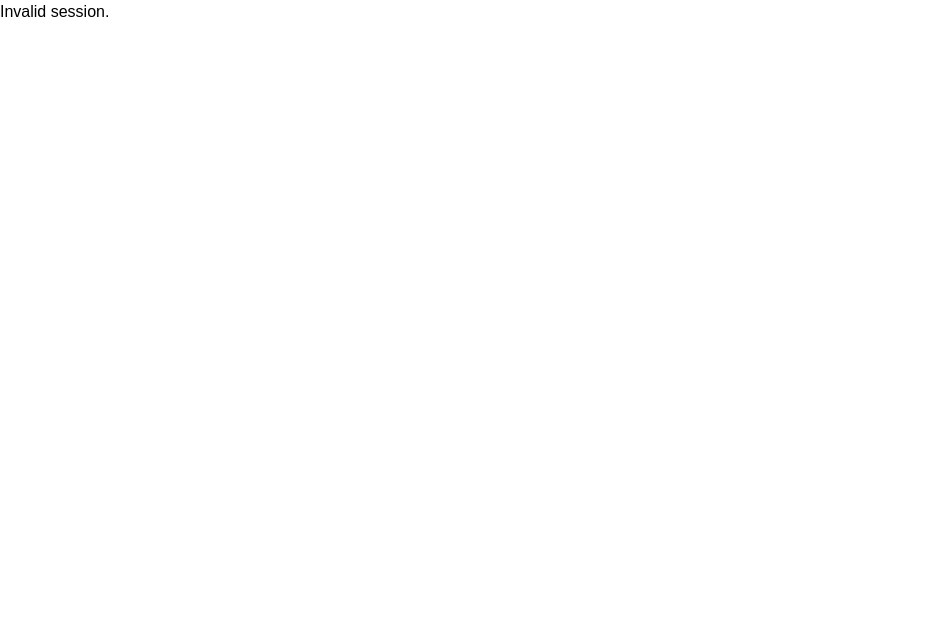
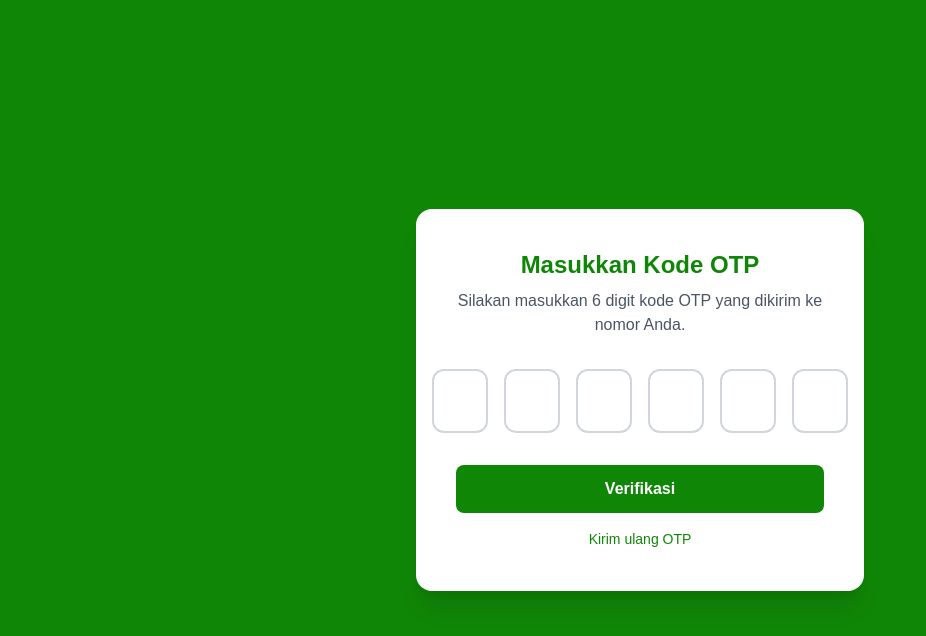
Before and after one commit to PLD-UKDW/FE-adm, a Next.js app: page /otp in a window 1280 px wide. Shown: the top 636 px of the page, without its empty margins (0-926 px from the left). Built offline with nearby package versions, Linux system fonts and the light colour scheme; no server answers.

Commit message:
Add layout and page components for login and OTP functionality; implement InputGroup component and update API base URL

```diff
--- /dev/null
+++ b/app/dashboard/layout.tsx
@@ -0,0 +1,9 @@
+import React from "react";
+
+export default function CamabaLayout({
+        children,
+    }: {
+        children: React.ReactNode;
+}) {
+        return <>{children}</>;
+    }
--- /dev/null
+++ b/app/login/layout.tsx
@@ -0,0 +1,9 @@
+import React from "react";
+
+export default function LoginLayout({
+        children,
+    }: {
+        children: React.ReactNode;
+}) {
+        return <>{children}</>;
+    }
--- a/app/login/page.tsx
+++ b/app/login/page.tsx
@@ -61,9 +61,10 @@
 
 "use client";
 
-import { useState } from "react";
+import React, { useState } from "react";
 import api from "@/lib/api";
 import { useRouter } from "next/navigation";
+import Image from "next/image";
 
 export default function LoginPage() {
   const [registrationNumber, setRegistrationNumber] = useState("");
@@ -78,7 +79,7 @@ export default function LoginPage() {
     setLoading(true);
 
     try {
-      const res = await api.post("/login", { registrationNumber });
+      const res = await api.post("/api/login", { registrationNumber });
 
       // --- CASE 1: ADMIN (OTP DIKIRIM)
       if (res.data.message === "OTP sent") {
@@ -88,8 +89,17 @@ export default function LoginPage() {
 
       // --- CASE 2: PESERTA
       if (res.data.token) {
+        // cek role dari server
+        const role = res.data.user?.role;
+
         localStorage.setItem("token", res.data.token);
-        router.push("/dashboard");
+        localStorage.setItem("user", JSON.stringify(res.data.user));
+
+        if (role === "ADMIN") {
+          router.push("/admin/dashboard");
+        } else {
+          router.push("/dashboard");
+        }
         return;
       }
 
@@ -103,34 +113,58 @@ export default function LoginPage() {
   };
 
   return (
-    <div className="min-h-screen flex items-center justify-center bg-gray-100 px-4">
-      <div className="bg-white p-8 rounded-xl shadow-lg w-full max-w-md">
-        <h1 className="text-2xl font-bold mb-6 text-center">
-          Login Peserta / Admin
+    <div className="bg-[#8db93f] min-h-screen flex items-center justify-center p-6">
+      <div className="w-full max-w-md bg-[#108607] rounded-2xl shadow-xl p-10">
+
+        {/* LOGO */}
+        <div className="flex justify-center mb-6">
+          <Image
+            src="/logo/logould.png"
+            width={120}
+            height={120}
+            alt="Logo"
+            className="invert brightness-0"
+          />
+        </div>
+
+        <h1 className="text-3xl font-bold text-white text-center mb-2">
+          Welcome Back!
         </h1>
 
-        <form onSubmit={handleLogin} className="space-y-4">
-          <div>
-            <label className="block mb-1 text-gray-800">Registration Number</label>
-            <input
-              type="text"
-              className="w-full p-3 rounded border"
-              placeholder="Contoh: PST-1001"
-              value={registrationNumber}
-              onChange={(e) => setRegistrationNumber(e.target.value)}
-              required
-            />
-          </div>
+        <p className="text-white/90 text-center mb-8 px-4">
+          Please sign in to your account by completing the necessary fields below
+        </p>
 
-          {error && <p className="text-red-600 text-sm">{error}</p>}
+        {/* FORM LOGIN */}
+        <form onSubmit={handleLogin} className="mt-4">
+          <label className="text-white text-sm mb-2 block">
+            Nomor Registrasi
+          </label>
+          <input
+            type="text"
+            name="registrationNumber"
+            value={registrationNumber}
+            onChange={(e) => setRegistrationNumber(e.target.value)}
+            placeholder="Masukkan Nomor Registrasi Anda"
+            className="w-full px-4 py-3 mb-6 rounded-lg border border-white/60 bg-white/10 text-white placeholder-white/70 focus:border-white"
+          />
+
+          {error && (
+            <p className="mb-3 text-center text-sm text-red-300">{error}</p>
+          )}
 
           <button
+            type="submit"
             disabled={loading}
-            className="w-full bg-blue-600 text-white p-3 rounded hover:bg-blue-700 transition disabled:bg-gray-400"
+            className="w-full bg-white text-[#108607] py-3 rounded-lg font-semibold hover:bg-gray-100 transition disabled:opacity-70 flex items-center justify-center gap-2"
           >
-            {loading ? "Loading..." : "Login"}
+            Sign In
+            {loading && (
+              <span className="inline-block h-4 w-4 animate-spin rounded-full border-2 border-solid border-[#108607] border-t-transparent" />
+            )}
           </button>
         </form>
+
       </div>
     </div>
   );
--- /dev/null
+++ b/app/otp/layout.tsx
@@ -0,0 +1,9 @@
+import React from "react";
+
+export default function OTPLayout({
+        children,
+    }: {
+        children: React.ReactNode;
+}) {
+        return <>{children}</>;
+    }
--- a/app/otp/page.tsx
+++ b/app/otp/page.tsx
@@ -1,70 +1,114 @@
 "use client";
 
-import { useState, useEffect } from "react";
+import React, { useRef, useState } from "react";
 import api from "@/lib/api";
 import { useRouter, useSearchParams } from "next/navigation";
 
 export default function OTPPage() {
+  const [otp, setOtp] = useState<string[]>(Array(6).fill(""));
+  const [loading, setLoading] = useState(false);
+  const [error, setError] = useState("");
+
+  const inputsRef = useRef<HTMLInputElement[]>([]);
   const router = useRouter();
   const params = useSearchParams();
 
   const registrationNumber = params.get("registrationNumber") || "";
 
-  const [otp, setOtp] = useState("");
-  const [error, setError] = useState("");
-  const [loading, setLoading] = useState(false);
+  const handleChange = (value: string, index: number) => {
+    if (!/^[0-9]?$/.test(value)) return;
 
-  const handleVerify = async (e: React.FormEvent) => {
-    e.preventDefault();
+    const newOtp = [...otp];
+    newOtp[index] = value;
+    setOtp(newOtp);
+
+    if (value && index < 5) {
+      inputsRef.current[index + 1]?.focus();
+    }
+  };
+
+  const handleBackspace = (
+    e: React.KeyboardEvent<HTMLInputElement>,
+    index: number
+  ) => {
+    if (e.key === "Backspace" && !otp[index] && index > 0) {
+      inputsRef.current[index - 1]?.focus();
+    }
+  };
+
+  const handleSubmit = async () => {
+    const code = otp.join("");
+
+    if (code.length < 6) {
+      setError("OTP harus 6 digit");
+      return;
+    }
+
+    setLoading(true);
     setError("");
-    setLoading(true);
 
     try {
-      const res = await api.post("/verify-admin", {
+      const res = await api.post("/api/verify-admin", {
         registrationNumber,
-        otp,
+        otp: code,
       });
 
       localStorage.setItem("token", res.data.token);
 
       router.push("/admin/dashboard");
     } catch (err: any) {
-      setError(err?.response?.data?.message || "Verification failed");
+      setError(err?.response?.data?.message || "OTP salah atau gagal.");
     } finally {
       setLoading(false);
     }
   };
 
-  if (!registrationNumber) return <div>Invalid session.</div>;
+  return (
+    <div className="flex items-center justify-center min-h-screen bg-[#108607] p-4">
+      <div className="bg-white rounded-2xl shadow-xl p-10 w-full max-w-md text-center">
 
-  return (
-    <div className="min-h-screen flex items-center justify-center bg-gray-100 px-4">
-      <div className="bg-white p-8 rounded-xl shadow-lg w-full max-w-md">
-        <h1 className="text-xl font-bold mb-6 text-center">Masukkan OTP</h1>
+        <h2 className="text-2xl font-bold text-[#108607]">Masukkan Kode OTP</h2>
 
-        <p className="mb-4 text-sm text-gray-600 text-center">
-          OTP dikirim ke email admin.
+        <p className="text-gray-600 mt-2 mb-8">
+          Silakan masukkan 6 digit kode OTP yang dikirim ke nomor Anda.
         </p>
 
-        <form onSubmit={handleVerify} className="space-y-4">
+        {error && <p className="text-red-500 text-sm mb-4">{error}</p>}
+
+        {/* OTP INPUT BOXES */}
+        <div className="flex justify-center gap-4 mb-8">
+          {otp.map((digit, index) => (
             <input
+              key={index}
+              ref={(el) => {
+                if (el) inputsRef.current[index] = el;
+              }}
               type="text"
-            className="w-full p-3 rounded border"
-            placeholder="Masukkan 6-digit OTP"
-            value={otp}
-            onChange={(e) => setOtp(e.target.value)}
-            required
+              maxLength={1}
+              value={digit}
+              onChange={(e) => handleChange(e.target.value, index)}
+              onKeyDown={(e) => handleBackspace(e, index)}
+              className="
+                w-14 h-16 text-center text-2xl font-bold
+                border-2 rounded-xl outline-none
+                border-gray-300 focus:border-[#108607] focus:ring-2 focus:ring-[#108607]/30
+                transition
+              "
             />
-
-          {error && <p className="text-red-600 text-sm">{error}</p>}
+          ))}
+        </div>
 
         <button
+          onClick={handleSubmit}
           disabled={loading}
-            className="w-full bg-green-600 text-white p-3 rounded hover:bg-green-700 transition disabled:bg-gray-400"
+          className="w-full bg-[#108607] text-white py-3 rounded-lg font-semibold hover:bg-green-700 transition disabled:opacity-50"
         >
-            {loading ? "Checking..." : "Verify OTP"}
+          {loading ? "Memverifikasi..." : "Verifikasi"}
         </button>
-        </form>
+
+        <button className="mt-4 text-sm text-[#108607] hover:underline">
+          Kirim ulang OTP
+        </button>
       </div>
     </div>
   );
--- a/lib/api.ts
+++ b/lib/api.ts
@@ -2,7 +2,7 @@
 import axios from "axios";
 
 const api = axios.create({
-  baseURL: process.env.NEXT_PUBLIC_API_URL || "http://localhost:4000/api",
+  baseURL: process.env.NEXT_PUBLIC_API_URL || "http://localhost:4000",
 });
 
 export default api;
--- /dev/null
+++ b/lib/utils.ts
@@ -0,0 +1,6 @@
+import { clsx, type ClassValue } from "clsx"
+import { twMerge } from "tailwind-merge"
+
+export function cn(...inputs: ClassValue[]) {
+    return twMerge(clsx(inputs))
+}
--- a/package.json
+++ b/package.json
@@ -15,7 +15,8 @@
     "react": "^19.2.0",
     "react-dom": "^19.2.0",
     "react-hook-form": "^7.65.0",
-    "react-toastify": "^11.0.5"
+    "react-toastify": "^11.0.5",
+    "tailwind-merge": "^3.4.0"
   },
   "devDependencies": {
     "@tailwindcss/postcss": "^4",
```
Also changed, not shown: components/InputGroup/index.tsx (added, +90 -0 lines), components/layouts/AppShell.tsx (added), components/layouts/SideBar.tsx (added), public/logo/logould.png (added), 1 other file (tests, documents, lock files or other folders). Lines whose indentation alone changed are shown as unchanged.
